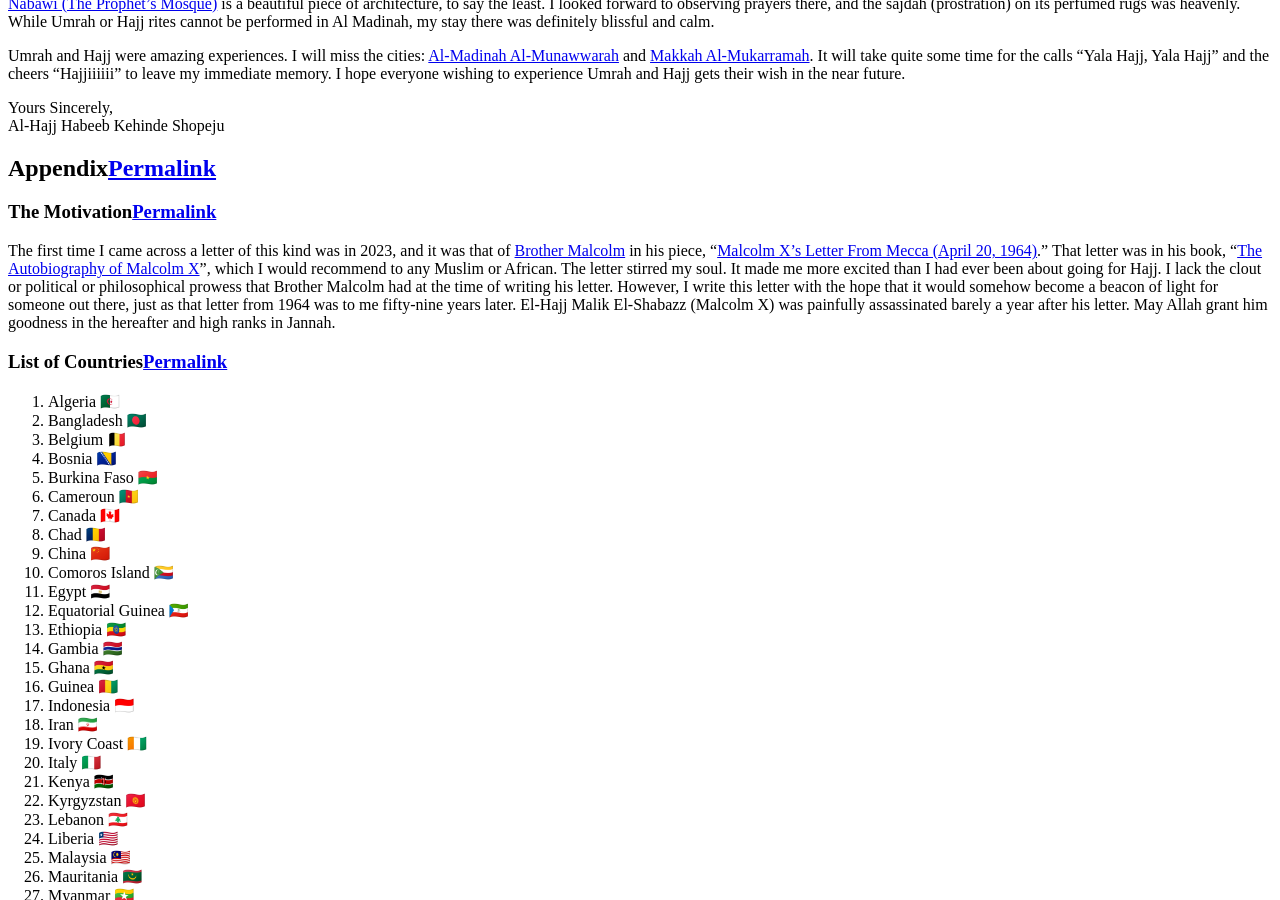
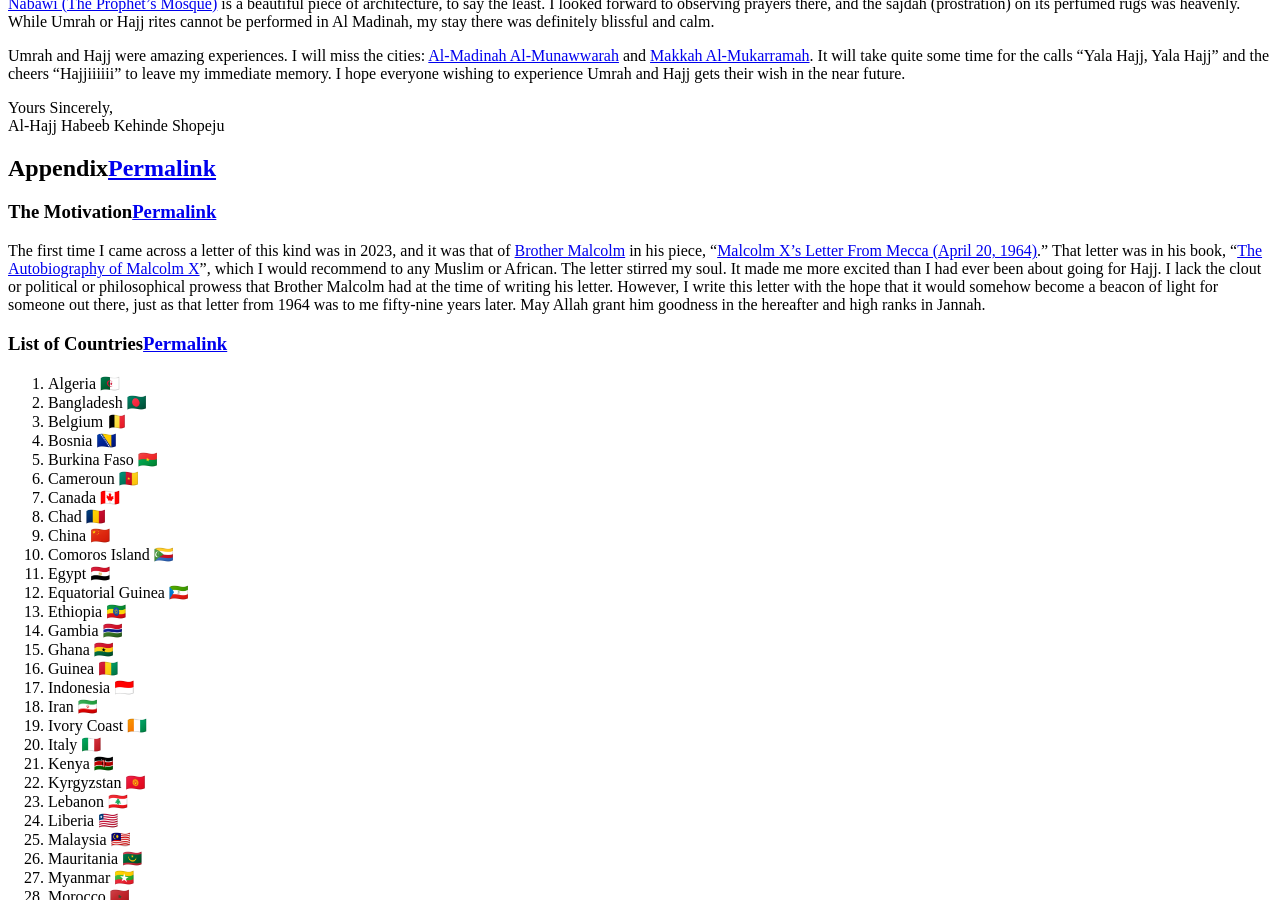
Before and after one commit to HAKSOAT/haksoat.github.io, a Jekyll site: the page built from _posts/2025-06-19-letter-after-hajj.md, in a window 1280 px wide and 900 px high, scrolled down 2459 px. Built offline with Jekyll 4.4.1, drawn with Linux system fonts in a browser that asks for light colours; cached includes are drawn as plain includes; comment, search, counter and statistics services are not loaded.

```diff
--- a/_posts/2025-06-19-letter-after-hajj.md
+++ b/_posts/2025-06-19-letter-after-hajj.md
@@ -55,7 +55,7 @@
 
 ### The Motivation
 
-The first time I came across a letter of this kind was in 2023, and it was that of [Brother Malcolm](https://en.wikipedia.org/wiki/Malcolm_X) in his piece, "[Malcolm X’s Letter From Mecca (April 20, 1964\)](https://www.icit-digital.org/articles/malcolm-x-s-letter-from-mecca-april-20-1964)." That letter was in his book, "[The Autobiography of Malcolm X](https://www.amazon.co.uk/Autobiography-Malcolm-X/dp/0141032723)", which I would recommend to any Muslim or African. The letter stirred my soul. It made me more excited than I had ever been about going for Hajj. I lack the clout or political or philosophical prowess that Brother Malcolm had at the time of writing his letter. However, I write this letter with the hope that it would somehow become a beacon of light for someone out there, just as that letter from 1964 was to me fifty-nine years later. El-Hajj Malik El-Shabazz (Malcolm X) was painfully assassinated barely a year after his letter. May Allah grant him goodness in the hereafter and high ranks in Jannah.
+The first time I came across a letter of this kind was in 2023, and it was that of [Brother Malcolm](https://en.wikipedia.org/wiki/Malcolm_X) in his piece, "[Malcolm X’s Letter From Mecca (April 20, 1964\)](https://www.icit-digital.org/articles/malcolm-x-s-letter-from-mecca-april-20-1964)." That letter was in his book, "[The Autobiography of Malcolm X](https://www.amazon.co.uk/Autobiography-Malcolm-X/dp/0141032723)", which I would recommend to any Muslim or African. The letter stirred my soul. It made me more excited than I had ever been about going for Hajj. I lack the clout or political or philosophical prowess that Brother Malcolm had at the time of writing his letter. However, I write this letter with the hope that it would somehow become a beacon of light for someone out there, just as that letter from 1964 was to me fifty-nine years later. May Allah grant him goodness in the hereafter and high ranks in Jannah.
 
 ### List of Countries
 
```
